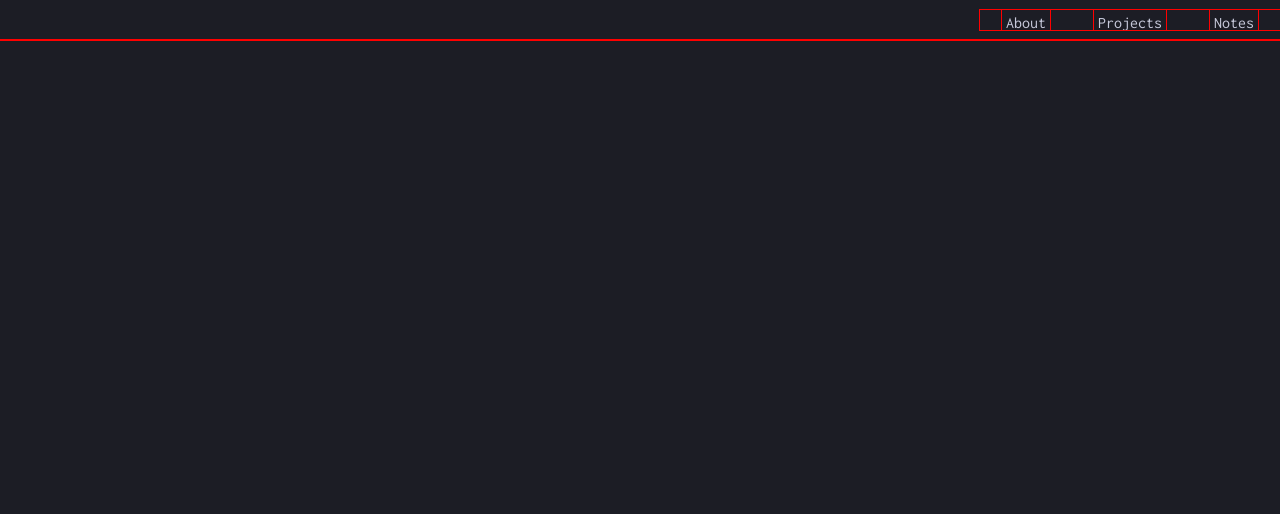
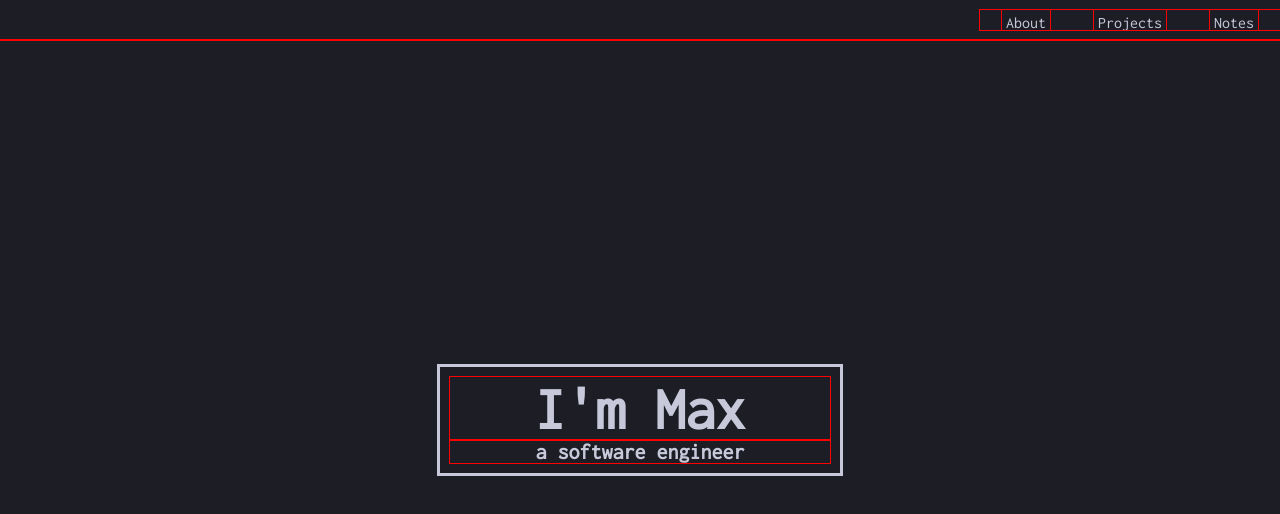
Before and after one commit to MaxBSilver/portfolio-2019, a React (Create React App) app: page / in a window 1280 px wide. Shown: the top 514 px of the page. Built offline with nearby package versions, Linux system fonts and the light colour scheme.

Commit message:
basic styling for main page

```diff
--- a/src/containers/Main/Main.jsx
+++ b/src/containers/Main/Main.jsx
@@ -1,25 +1,24 @@
-import React, { Component } from 'react'
+import React, { Component } from 'react';
 import Header from '../../components/Header/Header';
 export class Main extends Component {
-  constructor(props) {
-    super(props)
+	constructor (props) {
+		super(props);
 
-    this.state = {
+		this.state = {};
+	}
 
-    }
-  }
+	componentDidMount () {}
 
-  componentDidMount() {
-
-  }
-
-  render() {
-    return (
-      <main>
-
-      </main>
-    )
-  }
+	render () {
+		return (
+			<main>
+				<div className="main-center-container">
+					<h1>I'm Max</h1>
+          <h2>a software engineer</h2>
+				</div>
+			</main>
+		);
+	}
 }
 
-export default Main
+export default Main;
--- a/src/containers/Main/main.scss
+++ b/src/containers/Main/main.scss
@@ -1,3 +1,18 @@
 main {
   height: 95%;
+  @include flex(row, center);
+  align-items: center;
+  & div {
+    width: 400px;
+    text-align: center;
+    font-weight: lighter;
+    outline: #C7C9DA 3px solid;
+    padding: 10px;
+       & h1 {
+         font-size: 60px;
+       }
+       & h2 {
+         font-size: 22px;
+       }
+  }
 }
```
